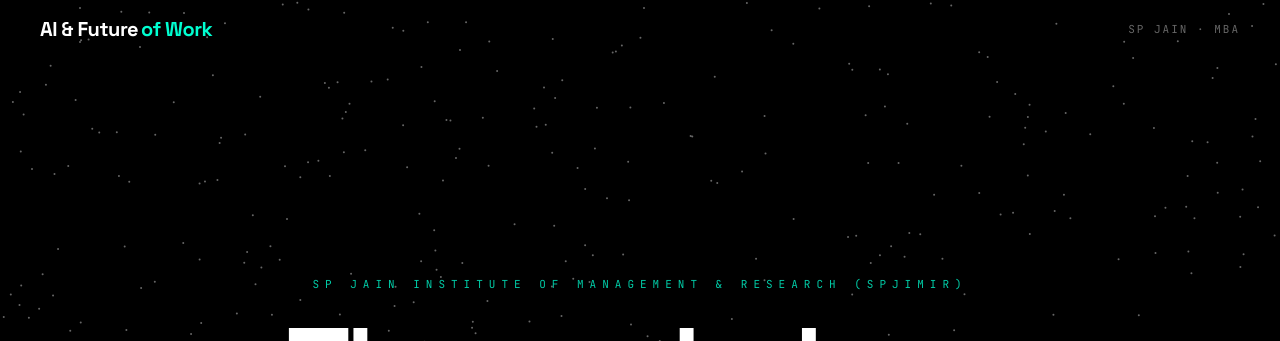
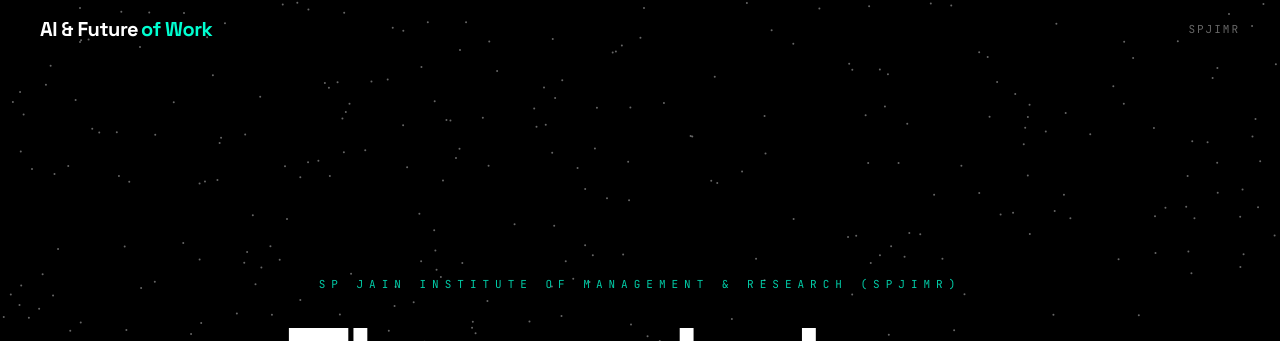
Before and after one commit to Yash-Khetan/future_of_work, a React (Vite) app: page / in a window 1280 px wide. Shown: the top 341 px of the page. Built offline with nearby package versions, Linux system fonts and the light colour scheme.

Commit message:
fixing the grammatical errors

```diff
--- a/src/components/Navbar.jsx
+++ b/src/components/Navbar.jsx
@@ -55,7 +55,7 @@ export default function Navbar() {
           color: 'rgba(255,255,255,0.4)',
           letterSpacing: 2,
         }}>
-          SP JAIN · MBA
+          SPJIMR
         </span>
       </div>
     </nav>
--- a/src/screens/Landing.jsx
+++ b/src/screens/Landing.jsx
@@ -387,7 +387,7 @@ export default function Landing() {
               fontSize: 11, letterSpacing: 6, color: '#00FFD1', marginBottom: 24,
               opacity: 0.8,
             }}>
-              SP JAIN INSTITUTE OF MANAGEMENT & RESEARCH (SPJIMIR)
+              SP JAIN INSTITUTE OF MANAGEMENT & RESEARCH (SPJIMR)
             </div>
             <h1 style={{
               fontSize: 'clamp(48px, 9vw, 110px)', margin: 0, letterSpacing: '-5px',
```
